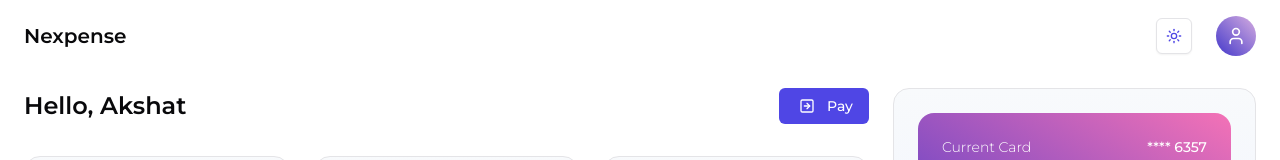
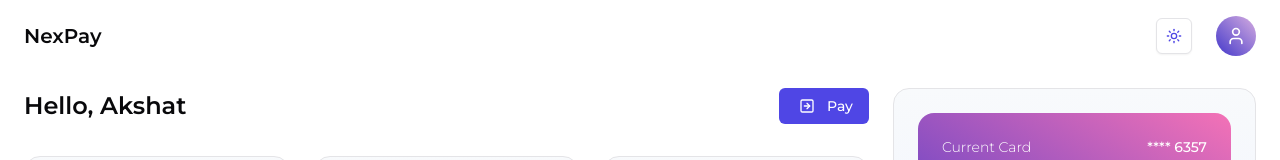
Before and after one commit to AkshatJha21/personal-finance, a Next.js app: page / in a window 1280 px wide. Shown: the top 160 px of the page. Built offline with nearby package versions, Linux system fonts and the light colour scheme.

Commit message:
idea update

```diff
--- a/app/layout.tsx
+++ b/app/layout.tsx
@@ -8,8 +8,8 @@ const montserrat = Montserrat({
 })
 
 export const metadata: Metadata = {
-  title: "Nexpense",
-  description: "Track expenses, savings and investments",
+  title: "NexPay",
+  description: "Pay and invest, with just one wallet",
 };
 
 export default function RootLayout({
--- a/app/page.tsx
+++ b/app/page.tsx
@@ -12,7 +12,8 @@ export default function Home() {
     </div>
   );
 }
-
+// Wallet app -> user creates account and adds money to the wallet from their account
+// then user reallocates the funds from the wallet to various ventures
 // Payment modal
 // All goals + individual goal + set new goal + save for existing goal
 // All funds (all investments page) + individual fund + invest in new fund
--- a/components/custom/BottomNav.tsx
+++ b/components/custom/BottomNav.tsx
@@ -2,7 +2,7 @@
 
 import { Dispatch, SetStateAction, useState } from "react";
 import { motion } from "framer-motion";
-import { CreditCard, DollarSign, Home, Landmark, TrendingUp } from "lucide-react";
+import { DollarSign, Home, Landmark, TrendingUp } from "lucide-react";
 
 const tabs = ["Dashboard", "Transactions", "Investments", "Account"];
 
--- a/components/custom/TopBar.tsx
+++ b/components/custom/TopBar.tsx
@@ -7,7 +7,7 @@ import UserButton from "../ui/UserButton"
 const Navbar = () => {
   return (
     <div className="flex w-full py-4 px-6 items-center justify-between">
-        <h1 className="text-lg md:text-xl font-semibold">Nexpense</h1>
+        <h1 className="text-lg md:text-xl font-semibold">NexPay</h1>
         <div className="flex items-center gap-x-6">
         <ModeToggle />
         <UserButton />
```
